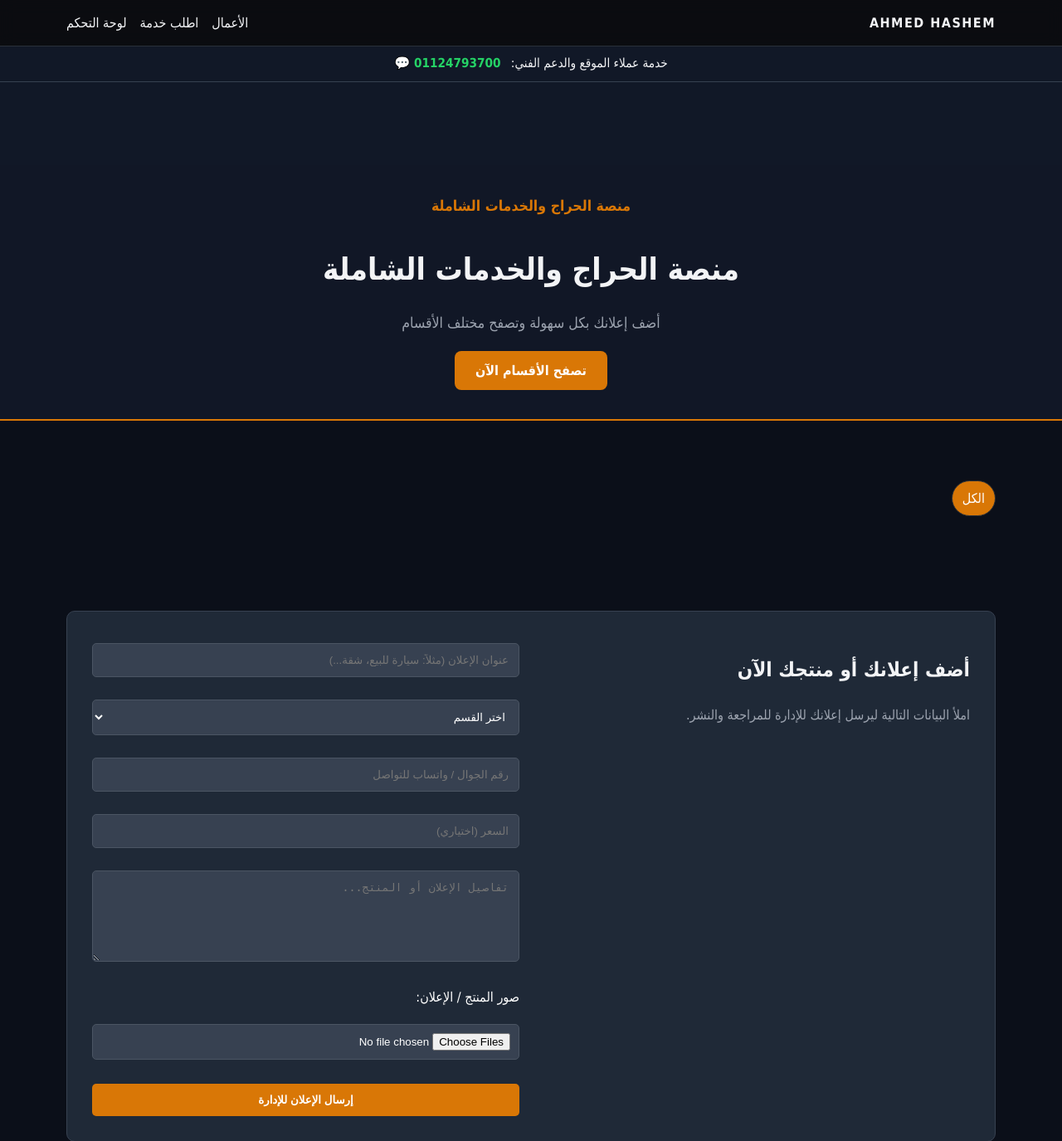
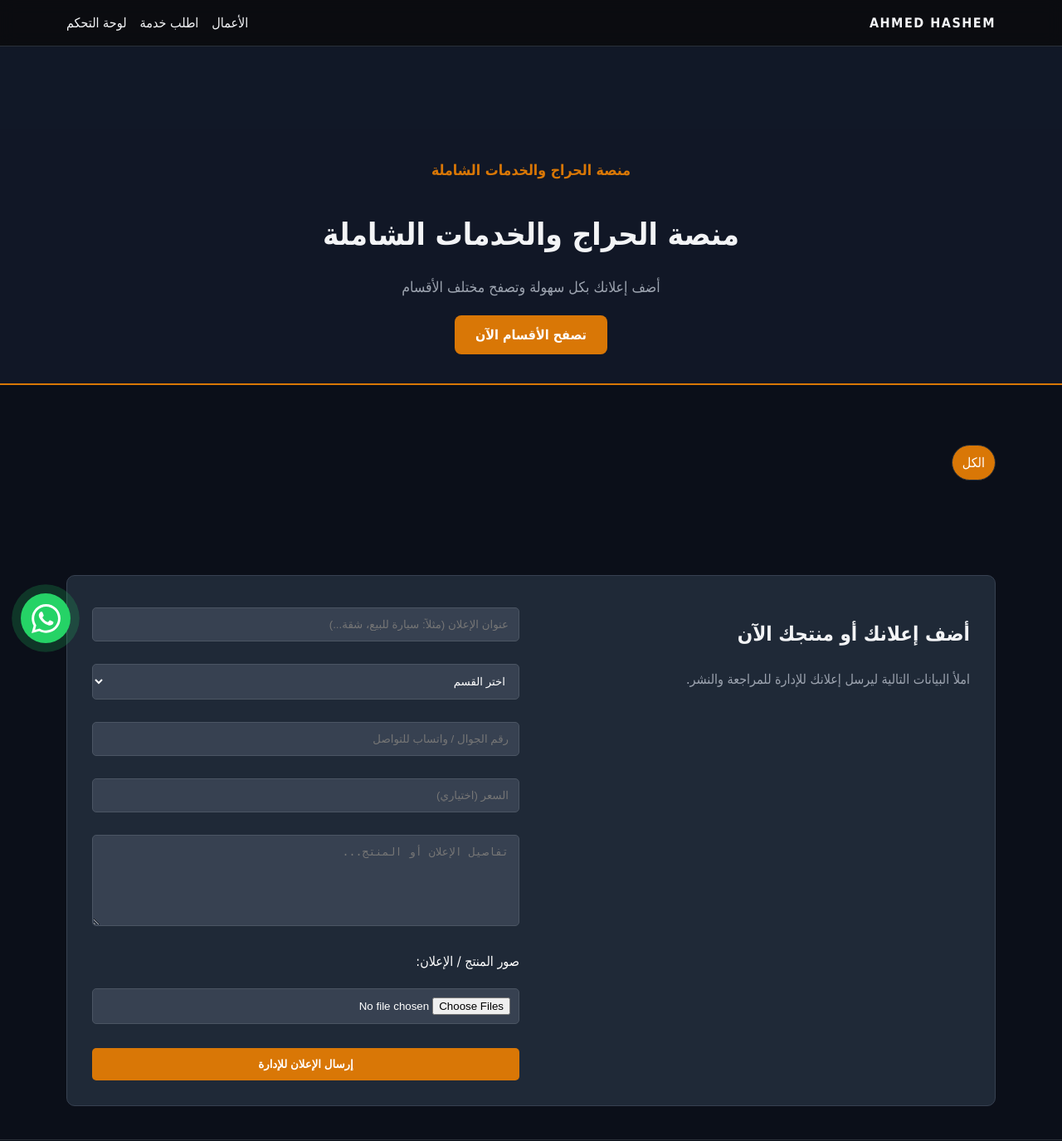
Before and after one commit to hashem153496-prog/ahmed-store, a Flask app: page / in a window 1280 px wide. Shown: the top 1375 px of the page at 83% size. Run offline with Flask 3, Linux system fonts and the light colour scheme.

Commit message:
Update index.html

```diff
--- a/templates/index.html
+++ b/templates/index.html
@@ -19,20 +19,50 @@
         background-color: {{ config.primary_color }} !important;
         color: #fff !important;
     }
-    /* تنسيق نافذة تكبير الصورة */
+    /* نافذة تكبير الصورة */
     .modal {
         display: none; position: fixed; z-index: 9999; left: 0; top: 0; width: 100%; height: 100%;
         background-color: rgba(0,0,0,0.85); justify-content: center; align-items: center;
     }
     .modal img { max-width: 90%; max-height: 90%; border-radius: 8px; box-shadow: 0 0 20px rgba(0,0,0,0.5); }
     .modal-close { position: absolute; top: 20px; right: 30px; color: #fff; font-size: 40px; font-weight: bold; cursor: pointer; }
+
+    /* زر خدمة العملاء المتحرك العائم للواتساب فقط */
+    .whatsapp-float {
+        position: fixed;
+        bottom: 25px;
+        left: 25px;
+        background-color: #25d366;
+        color: white;
+        width: 60px;
+        height: 60px;
+        border-radius: 50%;
+        text-align: center;
+        font-size: 32px;
+        box-shadow: 0 4px 15px rgba(0,0,0,0.4);
+        z-index: 1000;
+        display: flex;
+        align-items: center;
+        justify-content: center;
+        text-decoration: none;
+        transition: transform 0.3s ease, box-shadow 0.3s ease;
+        animation: pulse-whatsapp 2s infinite;
+    }
+    .whatsapp-float:hover {
+        transform: scale(1.1);
+        box-shadow: 0 6px 20px rgba(37,211,102,0.6);
+    }
+    @keyframes pulse-whatsapp {
+        0% { box-shadow: 0 0 0 0 rgba(37, 211, 102, 0.7); }
+        70% { box-shadow: 0 0 0 15px rgba(37, 211, 102, 0); }
+        100% { box-shadow: 0 0 0 0 rgba(37, 211, 102, 0); }
+    }
 </style>
 
-<!-- شريط خدمة العملاء الثابت أعلى الموقع -->
-<div style="background: #111827; border-bottom: 1px solid #374151; padding: 8px 20px; text-align: center; font-size: 0.95rem;">
-    <span>خدمة عملاء الموقع والدعم الفني:</span>
-    <a href="https://wa.me/201124793700" target="_blank" style="color: #25d366; font-weight: bold; text-decoration: none; margin-right: 8px;">01124793700 💬</a>
-</div>
+<!-- زر خدمة العملاء المتحرك العائم (واتساب فقط) -->
+<a href="https://wa.me/201124793700" target="_blank" class="whatsapp-float" title="تواصل مع خدمة العملاء">
+    <svg style="width:35px;height:35px;fill:white;" viewBox="0 0 24 24"><path d="M.057 24l1.687-6.163c-1.041-1.804-1.588-3.849-1.587-5.946.003-6.556 5.338-11.891 11.893-11.891 3.181.001 6.167 1.24 8.413 3.488 2.245 2.248 3.481 5.236 3.48 8.414-.003 6.557-5.338 11.892-11.893 11.892-1.99-.001-3.951-.5-5.688-1.448l-6.305 1.654zm6.597-3.807c1.676.995 3.276 1.591 5.392 1.592 5.448 0 9.886-4.434 9.889-9.885.002-5.462-4.415-9.89-9.881-9.892-5.452 0-9.887 4.434-9.889 9.884-.001 2.225.651 3.891 1.746 5.634l-.999 3.648 3.742-.981zm11.387-5.464c-.074-.124-.272-.198-.57-.347-.297-.149-1.758-.868-2.031-.967-.272-.099-.47-.149-.669.149-.198.297-.768.967-.941 1.165-.173.198-.347.223-.644.074-.297-.149-1.255-.462-2.39-1.475-.883-.788-1.48-1.761-1.653-2.059-.173-.297-.018-.458.13-.606.134-.133.297-.347.446-.521.151-.172.2-.296.3-.495.099-.198.05-.372-.025-.521-.075-.148-.669-1.611-.916-2.206-.242-.579-.487-.501-.669-.51l-.57-.01c-.198 0-.52.074-.792.372s-1.04 1.016-1.04 2.479 1.065 2.876 1.213 3.074c.149.198 2.095 3.2 5.076 4.487.709.306 1.263.489 1.694.626.712.226 1.36.194 1.872.118.571-.085 1.758-.719 2.006-1.413.248-.695.248-1.29.173-1.414z"/></svg>
+</a>
 
 <!-- قسم الغلاف والصورة الشخصية -->
 <header class="hero">
```
